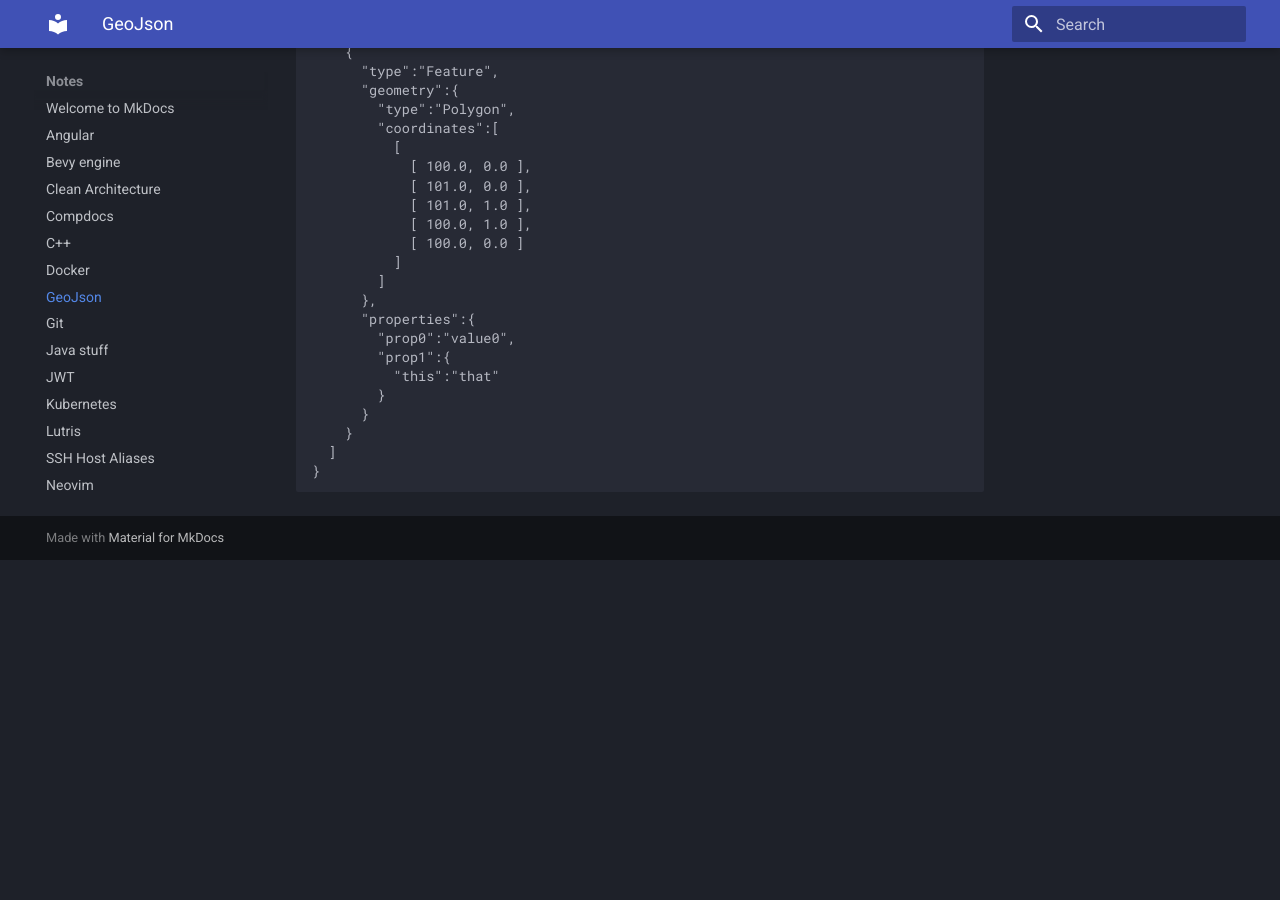
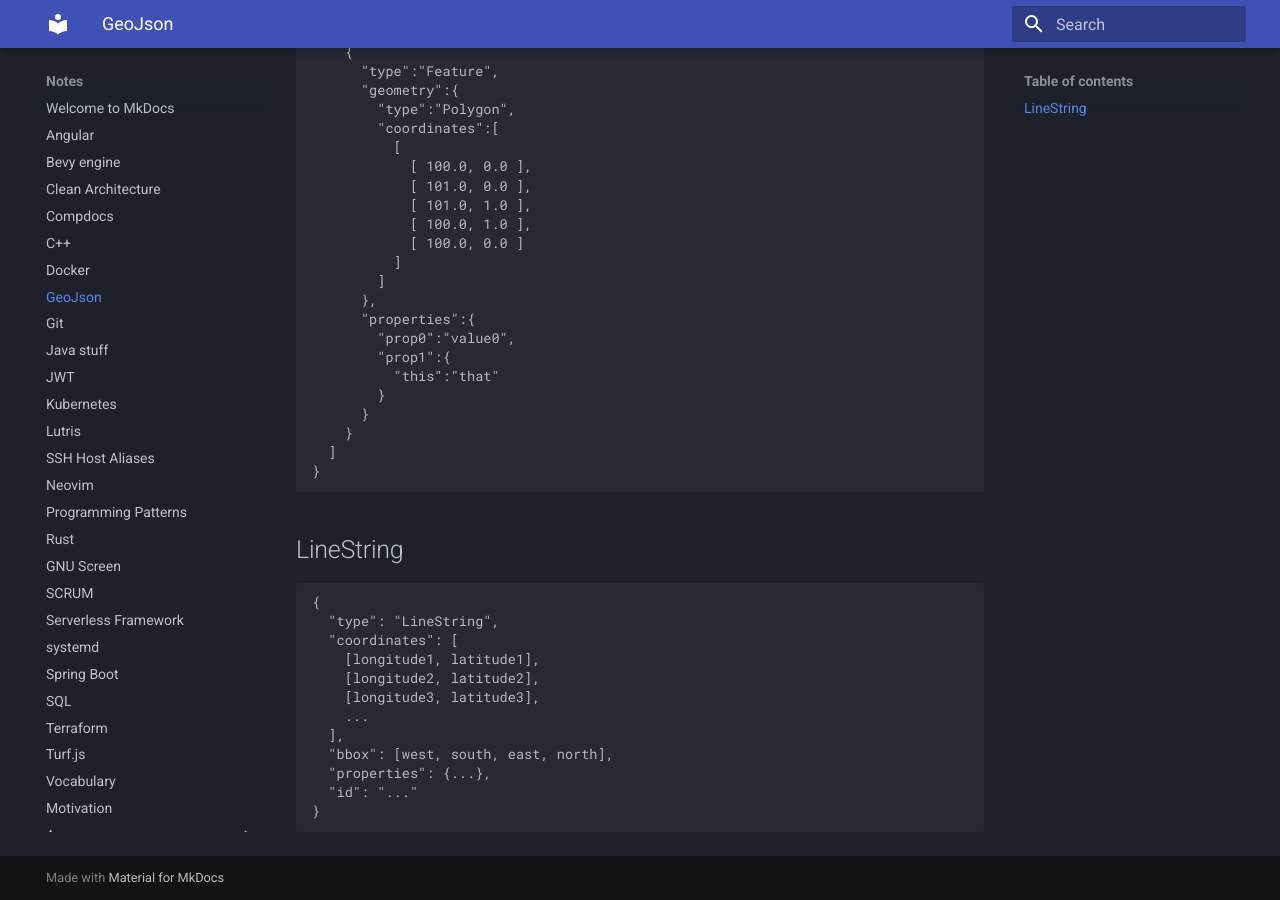
Before and after one commit to YotaYota/notes, an MkDocs documentation site: the page built from docs/geojson.md, in a window 1280 px wide and 900 px high, scrolled down 1305 px. Built offline with MkDocs 1.6.1 and Material for MkDocs 9.7.7, drawn with Linux system fonts in a browser that asks for light colours; before the commit the page ends 1865 px from its top, so only the background shows below that.

Commit message:
geojson, service, turjs

````diff
--- a/docs/geojson.md
+++ b/docs/geojson.md
@@ -82,3 +82,20 @@
   ]
 }
 ```
+
+## LineString
+
+```
+{
+  "type": "LineString",
+  "coordinates": [
+    [longitude1, latitude1],
+    [longitude2, latitude2],
+    [longitude3, latitude3],
+    ...
+  ],
+  "bbox": [west, south, east, north],
+  "properties": {...},
+  "id": "..."
+}
+```
````
Also changed, not shown: docs/service.md (added, +62 -0 lines), docs/turfjs.md (added, +5 -0 lines).
